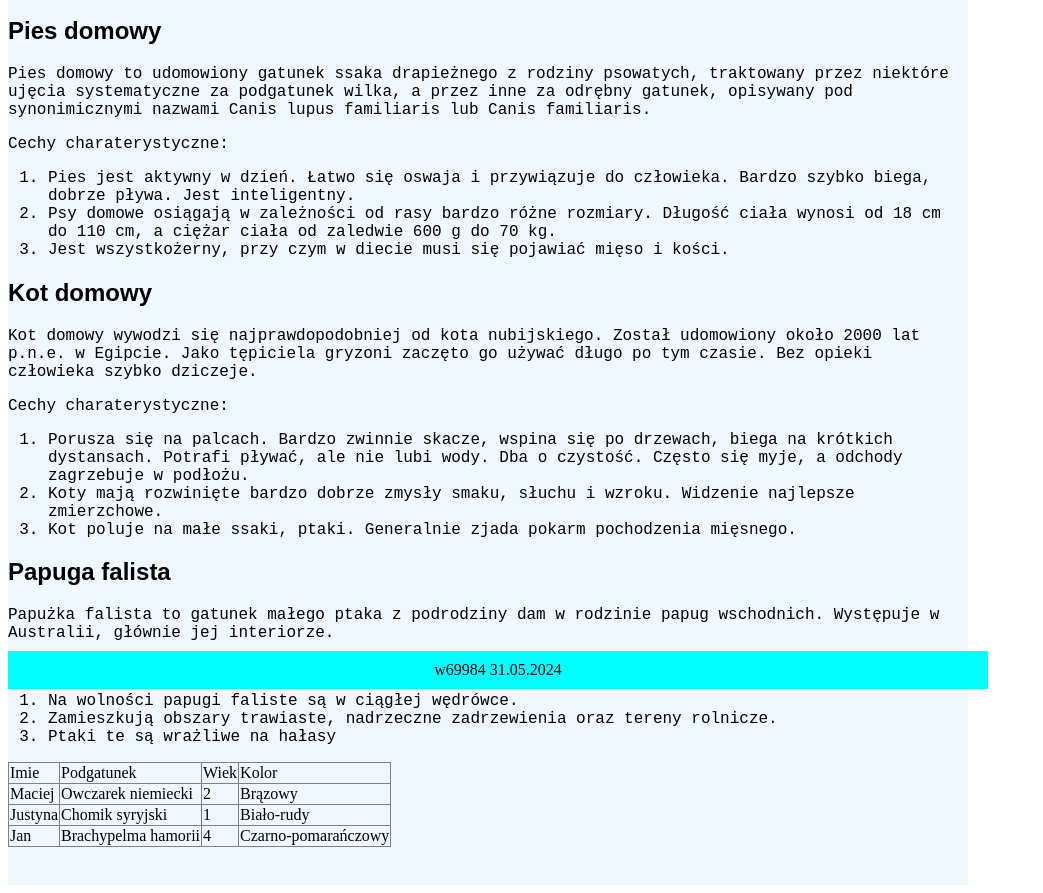
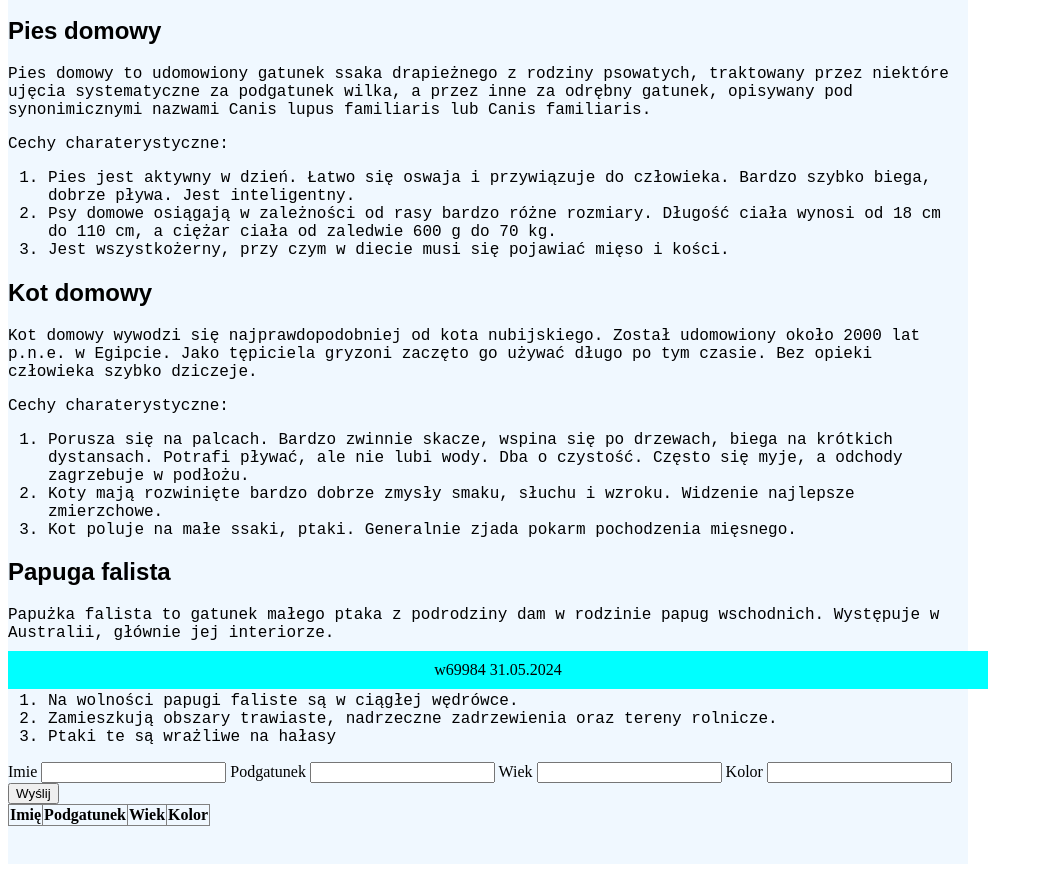
Before and after one commit to mkbeve/Programowanie_Kuzniar_Bartosz_w69984, a plain HTML site: page P_U01/info.html in a window 1280 px wide. Shown: the part 111-1004 px from the top of the page, without its empty margins (0-1043 px from the left). After the commit the page ends 983 px from the top, so only its background shows below. Drawn offline with Linux system fonts and the light colour scheme.

Commit message:
Update info.html
Zad4

```diff
--- a/P_U01/info.html
+++ b/P_U01/info.html
@@ -44,16 +44,35 @@
         </div>
     </main>
     <aside>
-        <table border="1px" rules="all">
-            <tr><td>Imie</td><td>Podgatunek</td><td>Wiek</td><td>Kolor</td></tr>
-            <tr><td>Maciej</td><td>Owczarek niemiecki</td><td>2</td><td>Brązowy</td></tr>
-            <tr><td>Justyna</td><td>Chomik syryjski</td><td>1</td><td>Biało-rudy</td></tr>
-            <tr><td>Jan</td><td>Brachypelma hamorii</td><td>4</td><td>Czarno-pomarańczowy</td></tr>
+        <form id="baza">
+            <label for="name">Imie</label>
+            <input type="text" id="name" name="name">
+            <label for="podgatunek">Podgatunek</label>
+            <input type="text" id="podgatunek" name="podgatunek">
+            <label for="age">Wiek</label>
+            <input type="number" id="age" name="age">
+            <label for="color">Kolor</label>
+            <input type="text" id="color" name="color">
+            <br>
+            <button type="submit">Wyślij</button>
+        </form>
+        <table border="1px" rules="all" id="bazaList">
+            <thead>
+                <th>Imię</th>
+                <th>Podgatunek</th>
+                <th>Wiek</th>
+                <th>Kolor</th>
+            </thead>
+            <tbody>
+
+            </tbody>
         </table>
+
     </aside>
     <footer>
         <a>w69984 31.05.2024</a>
     </footer>
 </div>
+<script src="script.js"></script>
 </body>
 </html>
```
